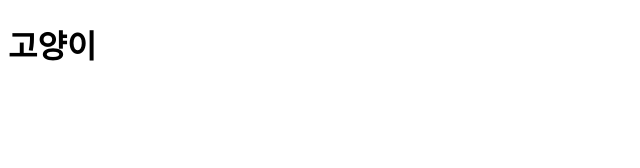
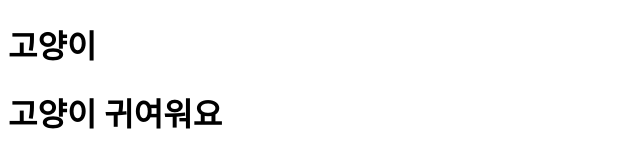
Before and after one commit to StudyGit1/cat, a plain HTML site: page index.html in a window 1280 px wide. Shown: the whole page, without its empty margins (0-640 px from the left). Drawn offline with Linux system fonts and the light colour scheme.

Commit message:
수식어 추가

```diff
--- a/index.html
+++ b/index.html
@@ -7,5 +7,6 @@
   </head>
   <body>
     <h1>고양이</h1>
+    <h1>고양이 귀여워요</h1>
   </body>
 </html>
```
Also changed, not shown: 1 other file.
